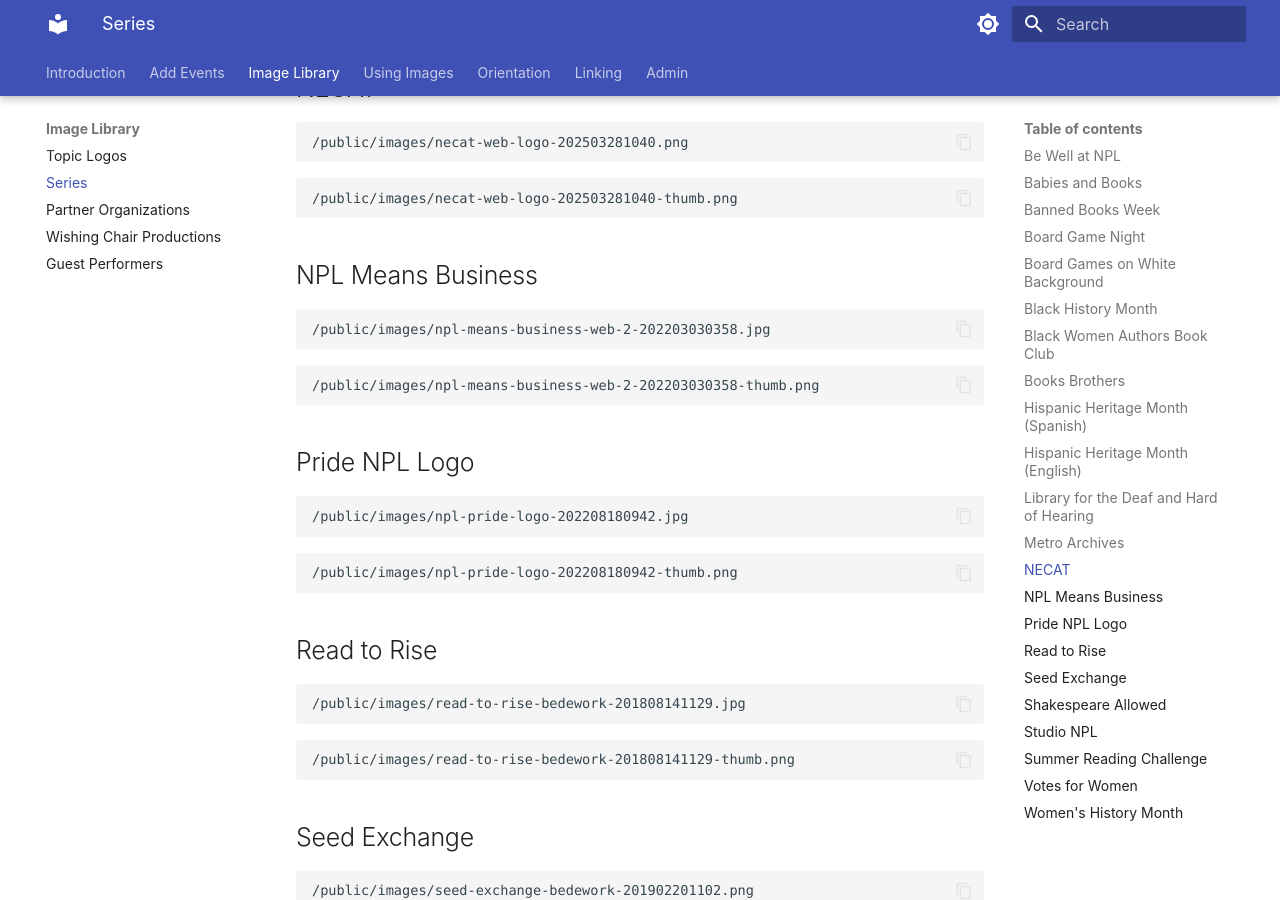
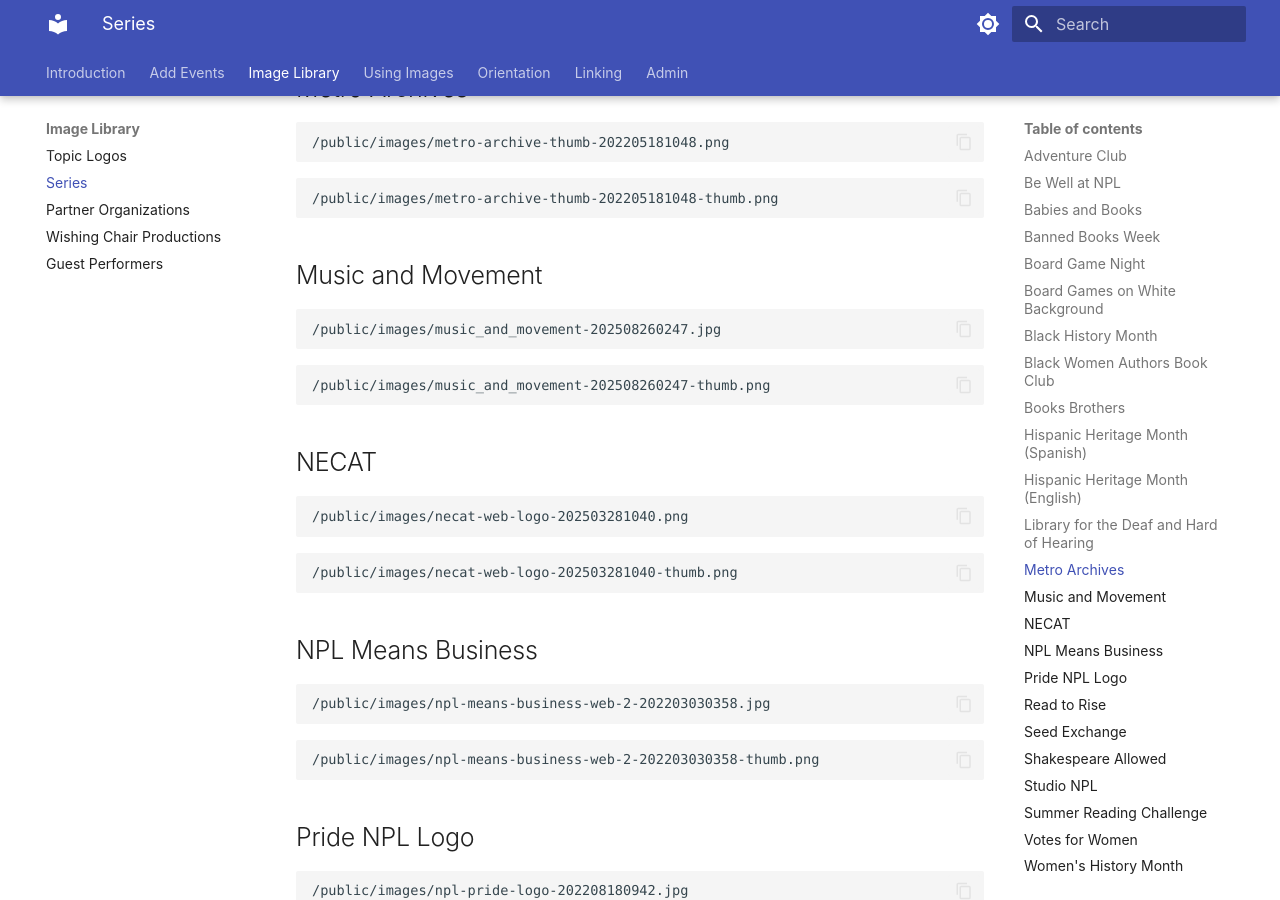
Before and after one commit to Nashville-Public-Library/bedework-docs, an MkDocs documentation site: the page built from docs/image-library/series-logos.md, in a window 1280 px wide and 900 px high, scrolled down 2442 px. Built offline with MkDocs 1.6.1 and Material for MkDocs 9.7.7, drawn with Linux system fonts in a browser that asks for light colours; some of the changed text lies outside the part shown.

Commit message:
add two images to series logos

````diff
--- a/docs/image-library/series-logos.md
+++ b/docs/image-library/series-logos.md
@@ -4,6 +4,16 @@ title: Series
 ---
 
 # Series
+
+## Adventure Club
+
+```text
+/public/images/adventure_club-202508260229.jpg
+```
+
+```text
+/public/images/adventure_club-202508260229-thumb.png
+```
 
 ## Be Well at NPL
 
@@ -125,6 +135,16 @@ title: Series
 /public/images/metro-archive-thumb-202205181048-thumb.png
 ```
 
+## Music and Movement
+
+```text
+/public/images/music_and_movement-202508260247.jpg
+```
+
+```text
+/public/images/music_and_movement-202508260247-thumb.png
+```
+
 ## NECAT
 
 ```text
````
